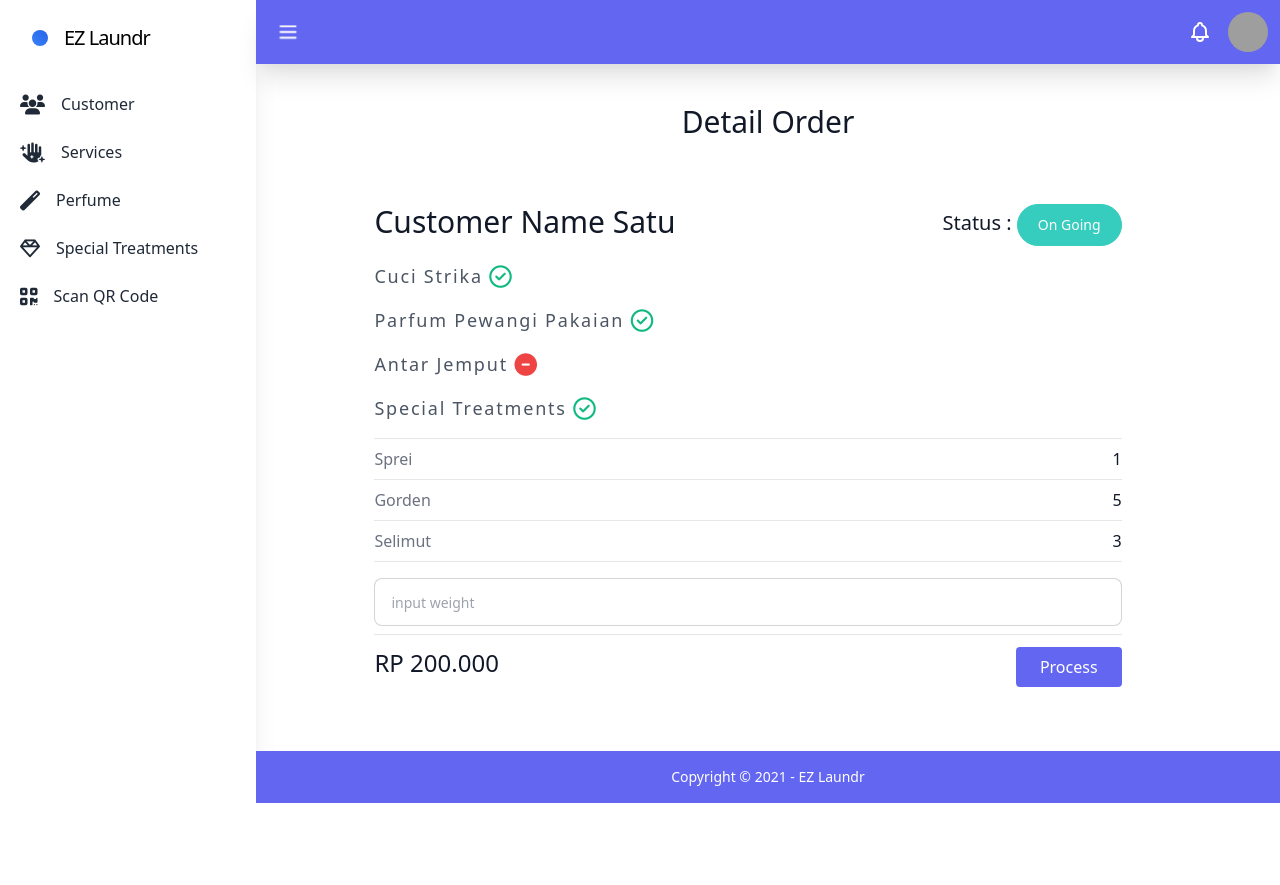
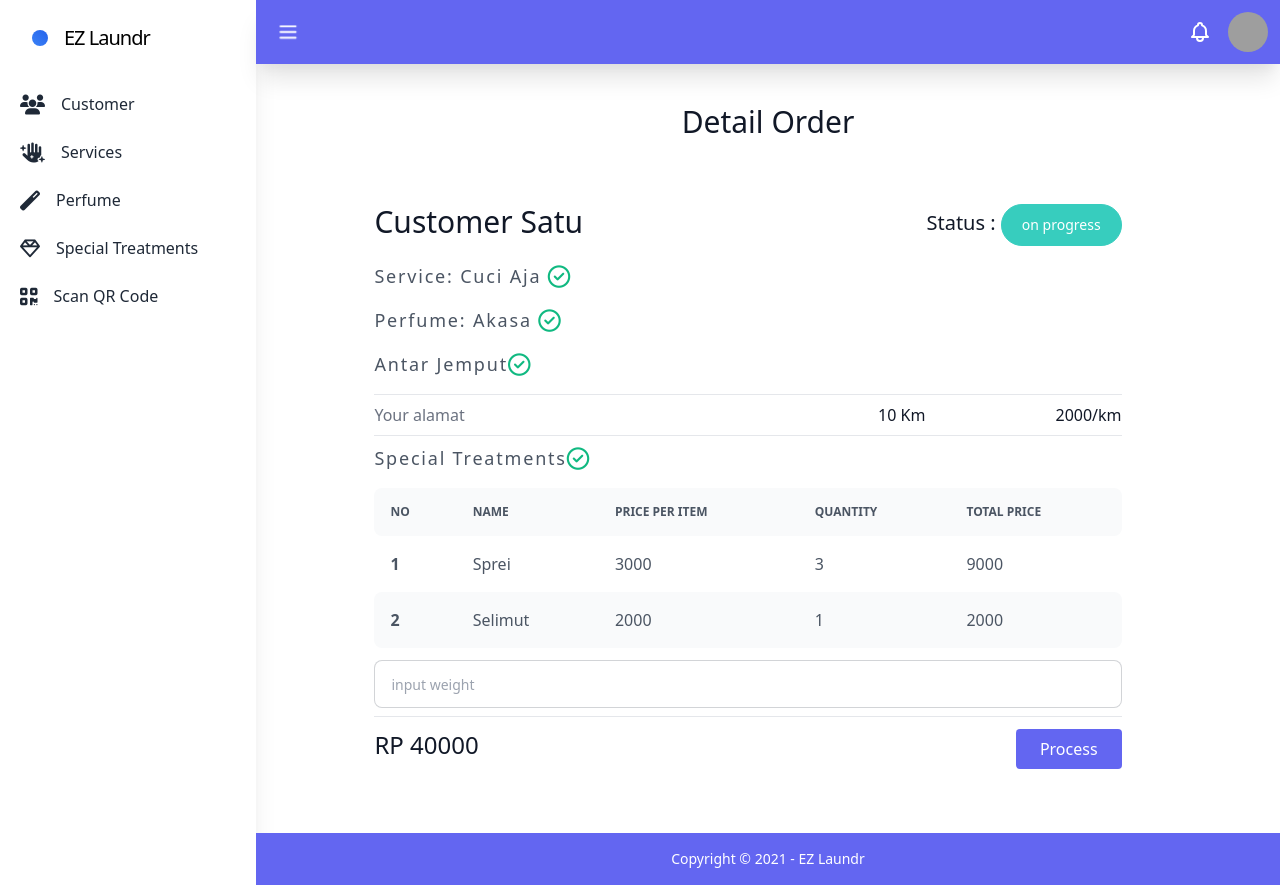
Before and after one commit to EZ-Laundr/client-admin, a React (Create React App) app: page / in a window 1280 px wide. Both pictures are taken after a click on the button "DETAIL". Before the commit the page ends 803 px from the top, so only its background shows below. Built offline with nearby package versions, Linux system fonts and the light colour scheme; data requests are answered from the project's data file; grey boxes are pictures that could not be loaded.

Commit message:
fetch data orders and detail orders

```diff
--- a/jsonServer/db.json
+++ b/jsonServer/db.json
@@ -28,5 +28,38 @@
       "imageUrl": "https://adela.co.id/wp-content/uploads/2019/09/Damask-min.jpg",
       "id": 1
     }
+  ],
+  "orders": [
+    {
+      "id": 1,
+      "Users": {
+        "name": "Customer Satu"
+      },
+      "Services": {
+        "name": "Cuci Aja",
+        "price": 5000
+      },
+      "Perfumes": {
+        "name": "Malaikat Shubuh",
+        "price": 4000
+      },
+      "SpecialTreatments": [
+        {
+          "name": "Sprei",
+          "price": 3000,
+          "qty": 3
+        },
+        {
+          "name": "Selimut",
+          "price": 2000,
+          "qty": 1
+        }
+      ],
+      "pickUp": true,
+      "address": "Ini tergantung Pickupnya , kalo false bisa null aja atau string kosong",
+      "rangeAddress": 10,
+      "weight": 0,
+      "status": "on progress"
+    }
   ]
 }
--- /dev/null
+++ b/src/apis/order.js
@@ -0,0 +1,6 @@
+import axios from "axios";
+
+const url = 'http://localhost:3004/orders'
+const orderApi = axios.create({ baseURL: url })
+
+export default orderApi
--- /dev/null
+++ b/src/components/TableOrder.js
@@ -0,0 +1,30 @@
+import '../index.css'
+import TrOrder from './TrOrder'
+
+export default function TableOrder({ data }) {
+    return (
+        <>
+            <div className="overflow-x-auto">
+                <table className="table w-full table-zebra">
+                    <thead>
+                        <tr>
+                            <th>No</th>
+                            <th>Order ID</th>
+                            <th>Customer Name</th>
+                            <th>Service</th>
+                            <th>Status</th>
+                            <th>Action</th>
+                        </tr>
+                    </thead>
+                    <tbody>
+                        {
+                            data?.map((el, i) => {
+                                return <TrOrder key={el.id} el={el} i={i} />
+                            })
+                        }
+                    </tbody>
+                </table>
+            </div>
+        </>
+    )
+}
--- /dev/null
+++ b/src/components/TableTreatmen.js
@@ -0,0 +1,30 @@
+import '../index.css'
+import TrTreatment from './TrTreatment'
+
+export default function TableTreatmen({ data }) {
+    return (
+        <>
+            <div class="overflow-x-auto mb-5">
+                <table class="table w-full table-zebra">
+                    <thead>
+                        <tr>
+                            <th>No</th>
+                            <th>Name</th>
+                            <th>Price Per Item</th>
+                            <th>Quantity</th>
+                            <th>Total Price</th>
+                        </tr>
+                    </thead>
+                    <tbody>
+                        {
+                            data?.map((el, i) => {
+                                return <TrTreatment key={i} el={el} i={i} />
+                            })
+                        }
+
+                    </tbody>
+                </table>
+            </div>
+        </>
+    )
+}
--- /dev/null
+++ b/src/components/TrTreatment.js
@@ -0,0 +1,17 @@
+import '../index.css'
+
+export default function TrTreatment({ el, i }) {
+    return (
+        <>
+            <tr>
+                <th>{i + 1}</th>
+                <td>{el.name}</td>
+                <td>{el.price}</td>
+                <td>{el.qty}</td>
+                <td>
+                    {Number(el.price) * Number(el.qty)}
+                </td>
+            </tr>
+        </>
+    )
+}
--- a/src/pages/Detail.js
+++ b/src/pages/Detail.js
@@ -1,10 +1,51 @@
+import { useEffect, useState } from 'react'
+import { useDispatch, useSelector } from 'react-redux'
+import { useHistory, useParams } from 'react-router'
 import Footer from '../components/Footer'
 import Navbar from '../components/Navbar'
 import Sidebar from '../components/Sidebar'
+import TableTreatmen from '../components/TableTreatmen'
 import '../index.css'
 
 
 export default function Detail() {
+    const { id } = useParams()
+    const history = useHistory()
+    const dispacth = useDispatch()
+    const { oneOrder: order } = useSelector(store => {
+        return store.orders
+    })
+
+    const [customerName, setCustomerName] = useState(order.Users.name)
+    const [status, setStatus] = useState(order.status)
+    const [service, setService] = useState(order.Services.name)
+    const [pickUp, setPickUp] = useState(order.pickUp)
+    const [treatmens, setTreatments] = useState(order.SpecialTreatments)
+    const [priceService, setPriceService] = useState(order.Services.price)
+    const [pricePerfume, setPricePerfume] = useState(order.Perfumes.price)
+    const [priceTreatments, setPriceTreatments] = useState(0)
+    const [pricePickUp, setPricePickUp] = useState(
+        pickUp ? Number(order.rangeAddress) * 2000 : 0
+    )
+    const [weight, setWeight] = useState('')
+    const [totalPrice, setTotalPrice] = useState(0)
+
+
+
+    useEffect(() => {
+        let totalPriceTreatments = 0
+        treatmens?.forEach(el => {
+            totalPriceTreatments += Number(el.price) * Number(el.qty)
+        })
+        setPriceTreatments(totalPriceTreatments)
+    }, [])
+
+    useEffect(() => {
+        let allPrice = 0
+        let totalWeight = weight === '' ? 1 : weight
+        allPrice += (Number(priceService) * Number(totalWeight)) + Number(pricePerfume) + Number(priceTreatments) + Number(pricePickUp)
+        setTotalPrice(allPrice)
+    }, [priceService, pricePerfume, priceTreatments, pricePickUp, weight])
     return (
         <>
             <div className="flex">
@@ -18,33 +59,47 @@ export default function Detail() {
                                 <div className="lg:w-4/5 mx-auto flex flex-wrap">
                                     <div className=" w-full lg:pr-10 lg:py-6 mb-6 lg:mb-0">
                                         <div className="flex justify-between">
-                                            <h1 className="text-gray-900 text-3xl title-font font-medium mb-4">Customer Name Satu</h1>
+                                            <h1 className="text-gray-900 text-3xl title-font font-medium mb-4">{customerName}</h1>
                                             <div className="text-gray-900 text-xl title-font font-medium mb-4">
-                                                Status : <div class="badge badge-accent p-5">On Going</div>
+                                                Status : <div class="badge badge-accent p-5">{status}</div>
                                             </div>
                                         </div>
-                                        <h2 className="text-lg title-font  tracking-widest mb-4">Cuci Strika <i className="text-green-500 fa-lg far fa-check-circle"></i></h2>
-                                        <h2 className="text-lg title-font  tracking-widest mb-4">Parfum Pewangi Pakaian <i className="text-green-500 fa-lg far fa-check-circle"></i></h2>
-                                        <h2 className="text-lg title-font  tracking-widest mb-4">Antar Jemput <i className="text-red-500 fa-lg fas fa-minus-circle"></i></h2>
-                                        <h2 className="text-lg title-font  tracking-widest mb-4">Special Treatments <i className="text-green-500 fa-lg far fa-check-circle"></i></h2>
-                                        <div className="flex border-t border-gray-200 py-2">
-                                            <span className="text-gray-500">Sprei</span>
-                                            <span className="ml-auto text-gray-900">1</span>
+                                        <div className="text-lg title-font  tracking-widest mb-4">Service: {service} <i className="text-green-500 fa-lg far fa-check-circle"></i></div>
+                                        <div className="text-lg title-font  tracking-widest mb-4">Perfume: Akasa <i className="text-green-500 fa-lg far fa-check-circle"></i></div>
+                                        <div className="text-lg title-font  tracking-widest mb-4">
+                                            Antar Jemput
+                                            {
+                                                pickUp ? <i className="text-green-500 fa-lg far fa-check-circle"></i> : <i className="text-red-500 fa-lg fas fa-minus-circle"></i>
+                                            }
                                         </div>
-                                        <div className="flex border-t border-gray-200 py-2">
-                                            <span className="text-gray-500">Gorden</span>
-                                            <span className="ml-auto text-gray-900">5</span>
+                                        {
+                                            pickUp && (
+                                                <div className="flex items-center justify-between border-t border-b border-gray-200 py-2 mb-2">
+                                                    <div className="text-gray-500 w-1/2">
+                                                        Your alamat
+                                                    </div>
+                                                    <span className="text-gray-900">10 Km</span>
+                                                    <span className="text-gray-900">2000/km</span>
+                                                </div>
+                                            )
+                                        }
+
+                                        <div className="text-lg title-font  tracking-widest mb-4">
+                                            Special Treatments
+                                            {
+                                                treatmens?.length === 0 ? <i className="text-red-500 fa-lg fas fa-minus-circle"></i> : <i className="text-green-500 fa-lg far fa-check-circle"></i>
+                                            }
                                         </div>
-                                        <div className="flex border-t border-b mb-6 border-gray-200 py-2">
-                                            <span className="text-gray-500">Selimut</span>
-                                            <span className="ml-auto text-gray-900">3</span>
-                                        </div>
+                                        {
+                                            treatmens?.length !== 0 && (<TableTreatmen data={treatmens} />)
+                                        }
+
                                         <div className="flex border-gray-200 py-2 -mt-4">
-                                            <input type="number" placeholder="input weight" class="input input-bordered w-full" />
+                                            <input type="number" value={weight} onChange={(e) => setWeight(e.target.value)} placeholder="input weight" class="input input-bordered w-full" />
                                         </div>
                                         <hr />
                                         <div className="flex mt-3">
-                                            <span className="title-font font-medium text-2xl text-gray-900">RP 200.000</span>
+                                            <span className="title-font font-medium text-2xl text-gray-900">RP {totalPrice}</span>
                                             <button className="flex ml-auto text-white bg-indigo-500 border-0 py-2 px-6 focus:outline-none hover:bg-indigo-600 rounded">Process</button>
                                         </div>
                                     </div>
--- a/src/pages/Home.js
+++ b/src/pages/Home.js
@@ -1,16 +1,21 @@
-import { useHistory } from 'react-router'
+import { useEffect } from 'react'
+import { useDispatch, useSelector } from 'react-redux'
 import Footer from '../components/Footer'
 import Navbar from '../components/Navbar'
 import Sidebar from '../components/Sidebar'
+import TableOrder from '../components/TableOrder'
 import '../index.css'
+import { getOrders } from '../store/orders/action'
 
 
 export default function Home() {
-    const history = useHistory()
-    function detail() {
-        const id = 1
-        history.push(`/detail/${id}`)
-    }
+    const { orders } = useSelector(store => {
+        return store.orders
+    })
+    const dispacth = useDispatch()
+    useEffect(() => {
+        dispacth(getOrders())
+    }, [])
     return (
         <>
             <div className="flex">
@@ -20,32 +25,7 @@ export default function Home() {
                     <div className=" flex-grow min-h-16">
                         <div className="container px-5 py-10 mx-auto">
                             <h1 class="sm:text-3xl text-2xl font-medium title-font mb-10 text-gray-900 flex justify-center">Customers</h1>
-                            <div className="overflow-x-auto">
-                                <table className="table w-full table-zebra">
-                                    <thead>
-                                        <tr>
-                                            <th>No</th>
-                                            <th>Order ID</th>
-                                            <th>Customer Name</th>
-                                            <th>Service</th>
-                                            <th>Status</th>
-                                            <th>Action</th>
-                                        </tr>
-                                    </thead>
-                                    <tbody>
-                                        <tr>
-                                            <th>1</th>
-                                            <td>1</td>
-                                            <td>Bambang</td>
-                                            <td>Cuci Aja</td>
-                                            <td>Progress</td>
-                                            <td>
-                                                <button onClick={detail} className="btn btn-accent ">Detail</button>
-                                            </td>
-                                        </tr>
-                                    </tbody>
-                                </table>
-                            </div>
+                            <TableOrder data={orders} />
                         </div>
                     </div>
                     <Footer />
--- a/src/store/index.js
+++ b/src/store/index.js
@@ -3,11 +3,13 @@ import thunk from 'redux-thunk'
 import servicesReducer from './services/reducer'
 import perfumesReducer from './perfumes/reducer'
 import specialsReducer from './specials/reducer'
+import ordersReducer from './orders/reducer'
 
 const store = createStore(combineReducers({
     services: servicesReducer,
     perfumes: perfumesReducer,
-    specials: specialsReducer
+    specials: specialsReducer,
+    orders: ordersReducer
 }), applyMiddleware(thunk))
 
 export default store
--- /dev/null
+++ b/src/store/orders/action.js
@@ -0,0 +1,45 @@
+import orderApi from '../../apis/order'
+import { GET_ORDERS, ONE_ORDER } from './actionType'
+
+function setOrders(payload) {
+    return {
+        type: GET_ORDERS,
+        payload
+    }
+}
+
+function setOneOrder(payload) {
+    return {
+        type: ONE_ORDER,
+        payload
+    }
+}
+
+export function getOrders() {
+    return async function (dispacth) {
+        try {
+            const { data } = await orderApi({
+                method: 'get'
+            })
+            dispacth(setOrders(data))
+            return data
+        } catch (err) {
+            console.log(err)
+        }
+    }
+}
+
+export function oneOrder(id) {
+    return async function (dispacth) {
+        try {
+            const { data } = await orderApi({
+                method: 'get',
+                url: `/${id}`
+            })
+            dispacth(setOneOrder(data))
+            return data
+        } catch (err) {
+            console.log(err)
+        }
+    }
+}
--- /dev/null
+++ b/src/store/orders/actionType.js
@@ -0,0 +1,7 @@
+const actionType = {
+    GET_ORDERS: 'GET_ORDERS',
+    ONE_ORDER: 'ONE_ORDER'
+}
+
+export const GET_ORDERS = actionType.GET_ORDERS
+export const ONE_ORDER = actionType.ONE_ORDER
--- /dev/null
+++ b/src/store/orders/reducer.js
@@ -0,0 +1,23 @@
+import { GET_ORDERS, ONE_ORDER } from './actionType'
+
+const initialState = {
+    orders: [],
+    oneOrder: {}
+}
+
+export default function reducer(state = initialState, action) {
+    switch (action.type) {
+        case GET_ORDERS:
+            return {
+                ...state,
+                orders: action.payload
+            }
+        case ONE_ORDER:
+            return {
+                ...state,
+                oneOrder: action.payload
+            }
+        default:
+            return state
+    }
+}
```
Also changed, not shown: src/components/TrOrder.js (added, +37 -0 lines).
